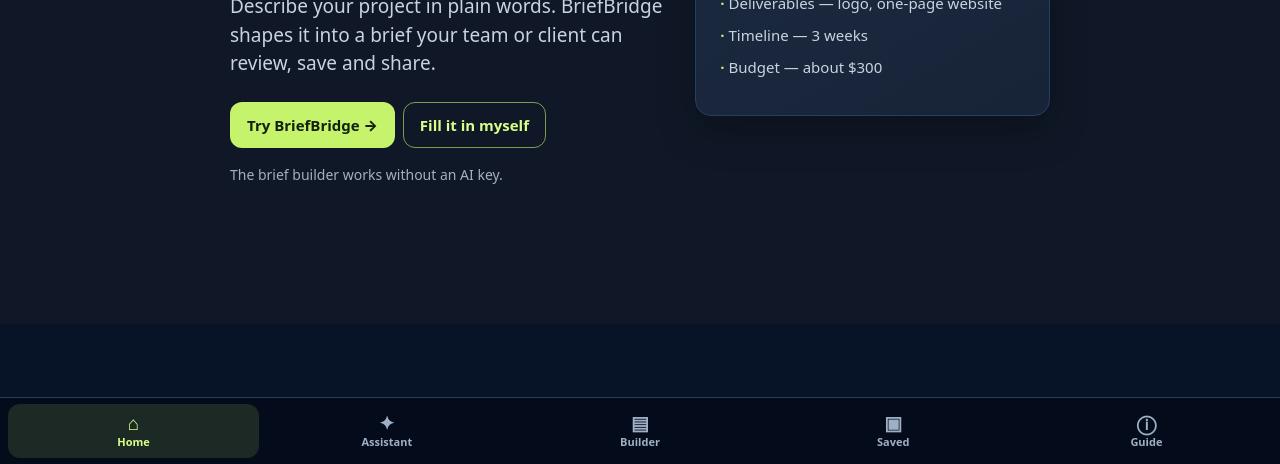
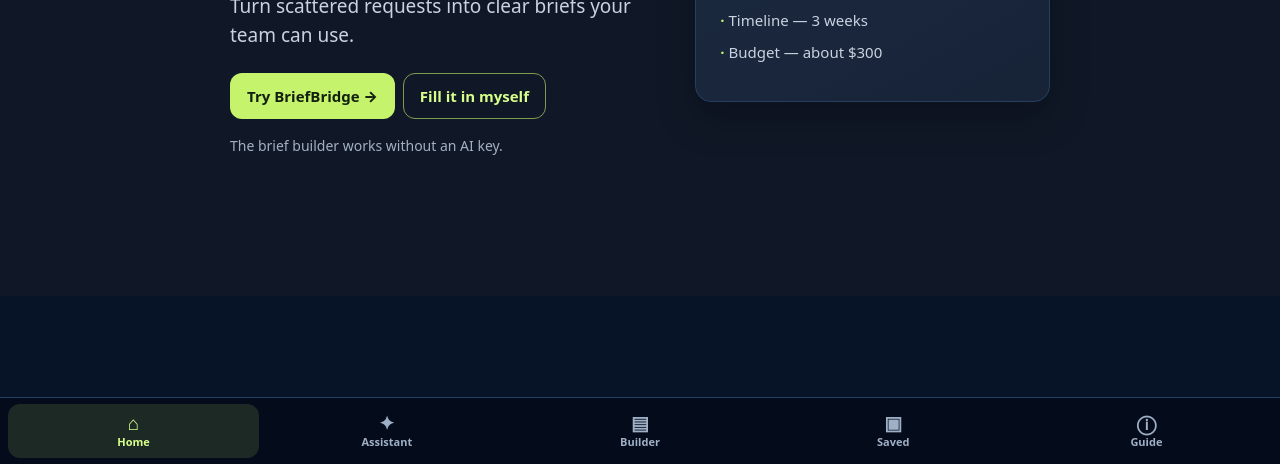
Before and after one commit to Afar88/briefbridge, a website with bundled scripts: page index.html in a window 1280 px wide. Shown: the part 336-800 px from the top of the page. Built offline with nearby package versions, Linux system fonts and the light colour scheme.

Commit message:
Keep the home helper line short and clear

```diff
--- a/index.html
+++ b/index.html
@@ -36,7 +36,7 @@
       <div class="hero-copy">
         <p class="eyebrow">Project intake workspace</p>
         <h1>Turn a rough idea into a <em>clear brief.</em></h1>
-        <p class="lede">Describe your project in plain words. BriefBridge shapes it into a brief your team or client can review, save and share.</p>
+        <p class="lede">Turn scattered requests into clear briefs your team can use.</p>
         <div class="actions">
           <a class="button button-primary" href="#assistant">Try BriefBridge →</a>
           <a class="button button-outline" href="#workspace">Fill it in myself</a>
```
